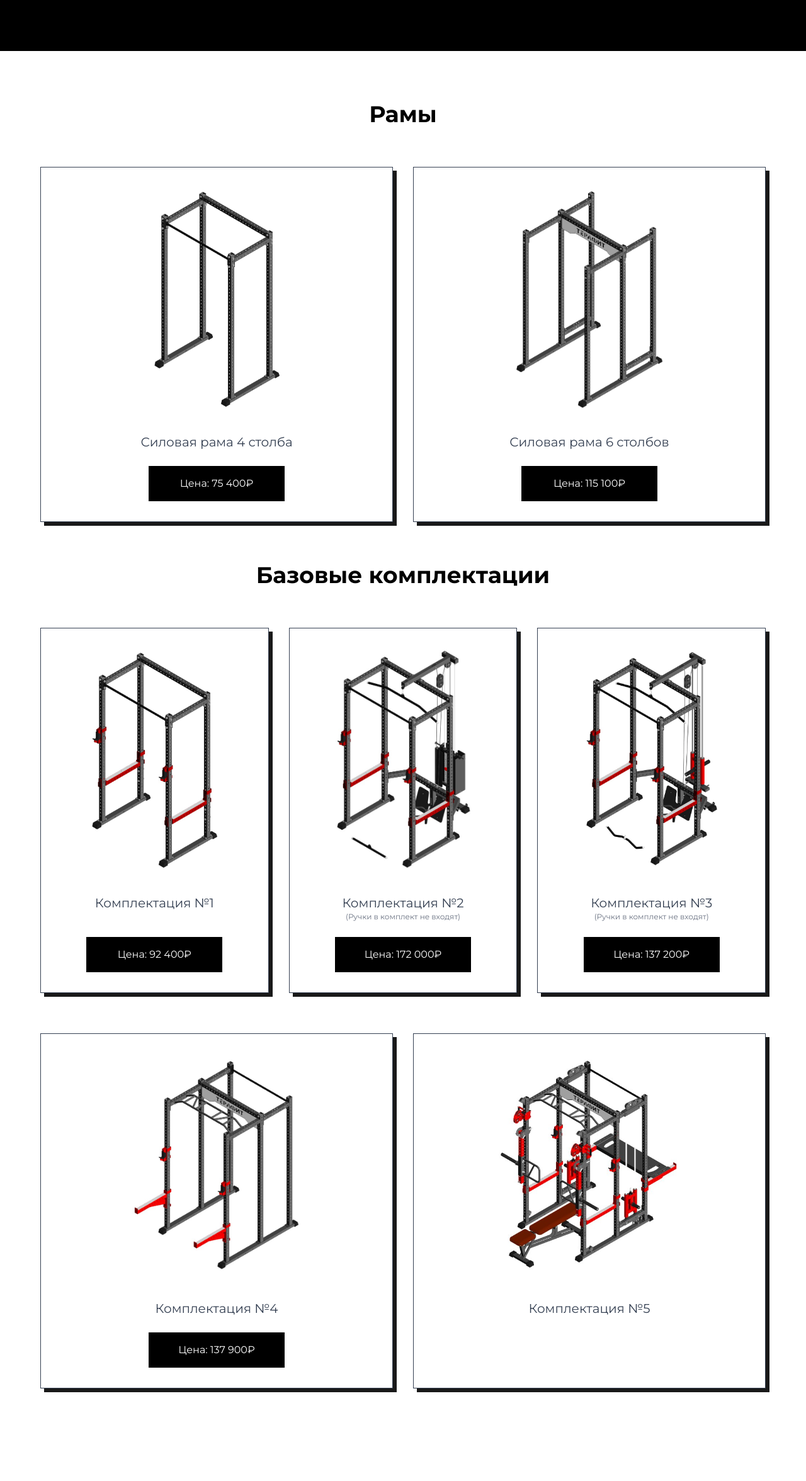
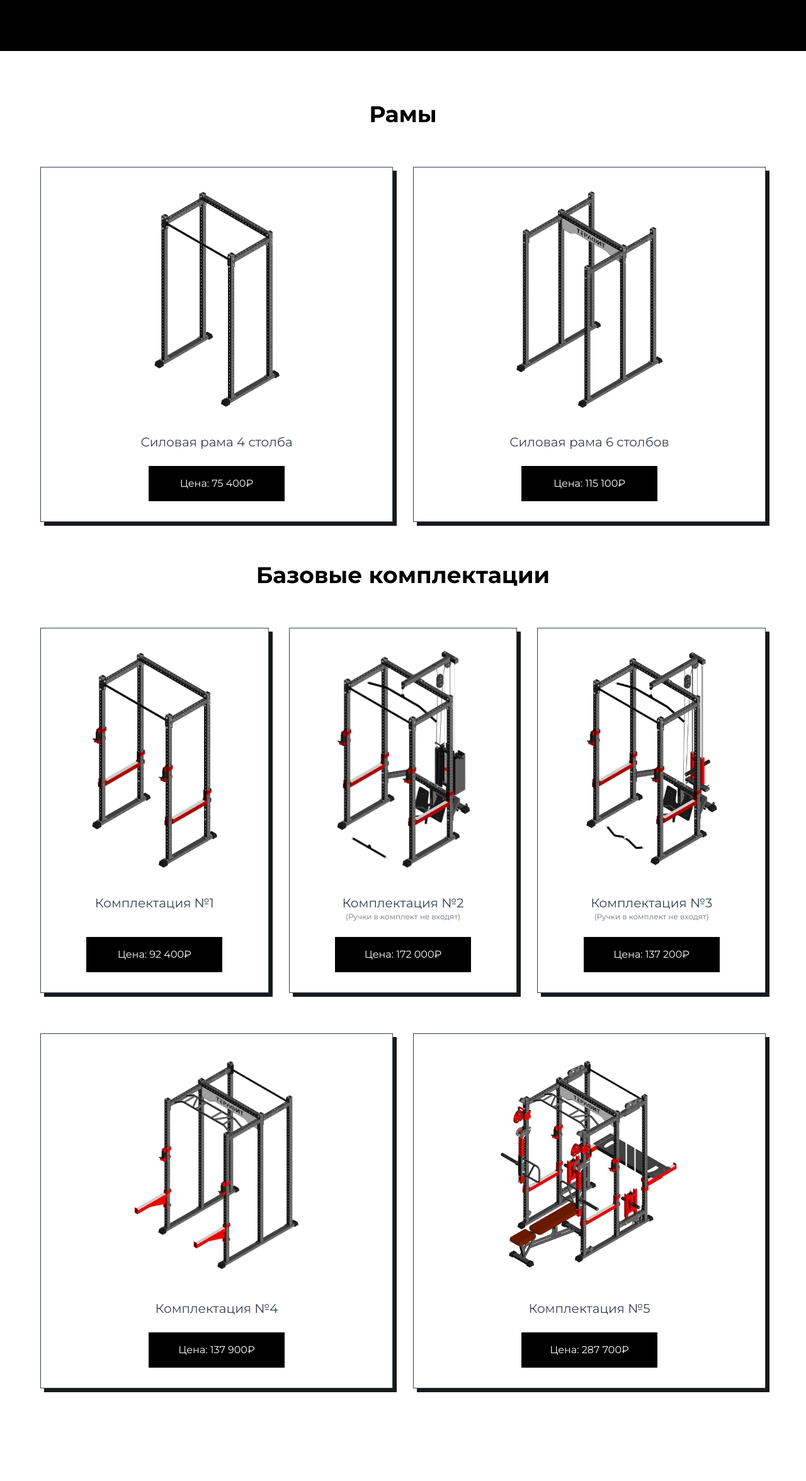
Before and after one commit to VladMatviyuk/mtf-terafit, a React (Vite) app: page / in a window 1280 px wide. Shown: the part 2132-4484 px from the top of the page at 63% size. Built offline with nearby package versions, Linux system fonts and the light colour scheme.

Commit message:
some changes

```diff
--- a/src/App.css
+++ b/src/App.css
@@ -50,7 +50,7 @@
 }
 
 .rama-2 {
-  background-image: url("/public/rama-2.jpg");
+  background-image: url("/public/rama2.2.jpg");
 }
 
 .compl-1{
--- a/src/components/Products/Products.tsx
+++ b/src/components/Products/Products.tsx
@@ -194,9 +194,9 @@ export const Products = () => {
               Комплектация №5
             </div>
             <div className="flex justify-center">
-              {/* <p className="text-white bg-black w-54 p-4 text-center ">
-                Цена: ???&#8381;
-              </p> */}
+              <p className="text-white bg-black w-54 p-4 text-center ">
+                Цена: 287 700&#8381;
+              </p>
             </div>
           </div>
         </div>
```
Also changed, not shown: public/rama2.2.jpg (added).
